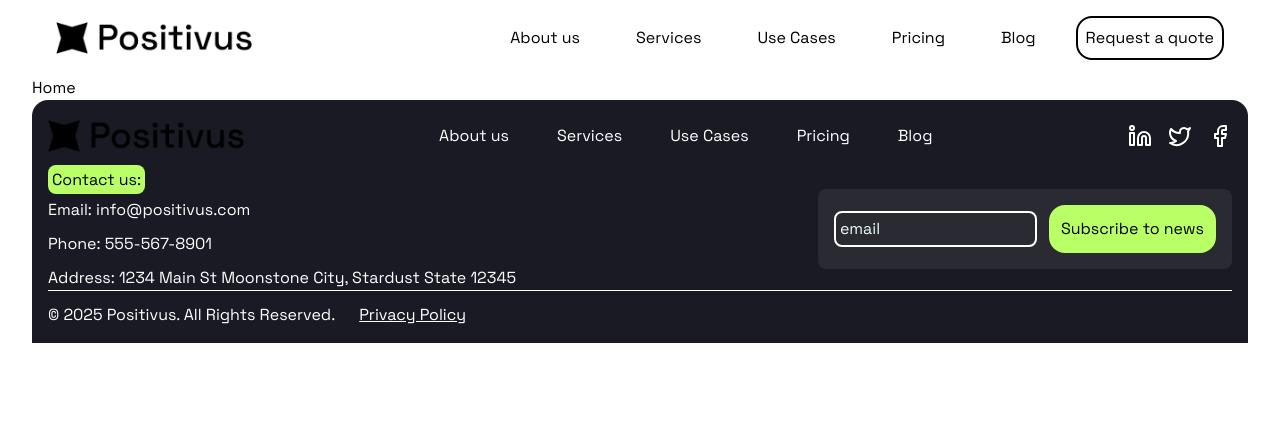
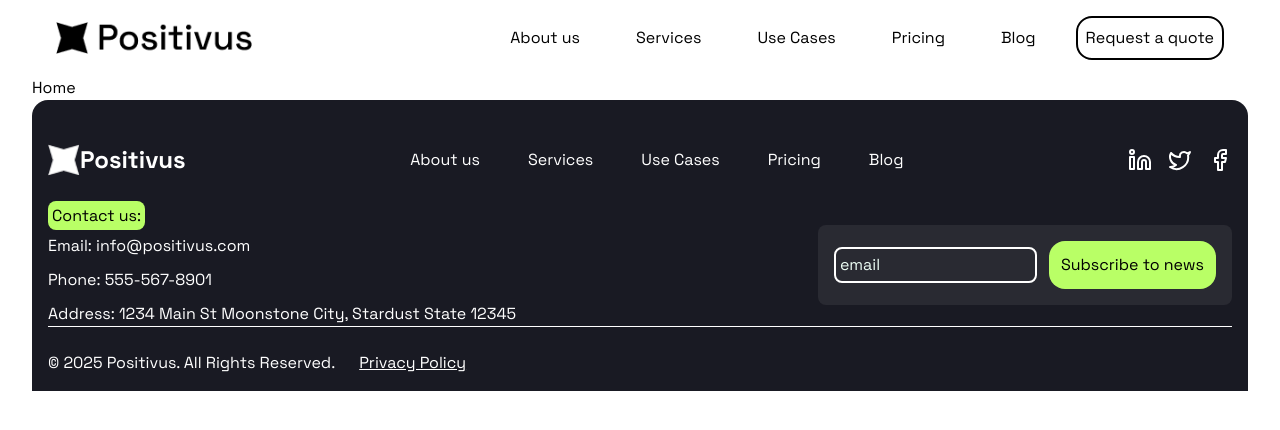
Before and after one commit to ChibgatullahMinhaz/Positivus, a React (Vite) app: page / in a window 1280 px wide. Shown: the top 430 px of the page. Built offline with nearby package versions, Linux system fonts and the light colour scheme; a web font is replaced by a local one.

Commit message:
fixed desing

```diff
--- a/src/Components/Footer.jsx
+++ b/src/Components/Footer.jsx
@@ -2,12 +2,17 @@ import React from "react";
 import { Link } from "react-router";
 import Logo from "./Logo";
 import { Linkedin, Twitter, Facebook } from "lucide-react";
+import vectorImage from '../assets/VectorWhite.png'
 export default function Footer() {
   return (
     <div className="bg-[#191A23]  rounded-t-2xl text-white p-4">
       {/* nav bar */}
-      <div className="flex justify-between items-center flex-col md:flex-row ">
-        <Logo />
+      <div className="flex justify-between items-center flex-col md:flex-row my-3 md:my-6">
+            {/* Logo */}
+              <Link to="/" className="flex items-center font-bold text-2xl">
+                <img className="w-auto h-8" src={vectorImage} alt="Positivus logo" />
+                <span>Positivus</span>
+              </Link>
         <nav
           aria-label="footer Navigation"
           className="space-x-4 flex flex-col md:flex-row justify-center items-center"
@@ -57,7 +62,7 @@ export default function Footer() {
         </div>
       </div>
       {/* contact section */}
-      <div className="flex flex-col md:flex-row justify-between items-center my-3 border-b ">
+      <div className="flex flex-col md:flex-row justify-between items-center my-3 border-b md:my-6">
         <section className="space-y-2.5">
           <span className="bg-[#B9FF66] text-black rounded-lg p-1">
             Contact us:
```
Also changed, not shown: src/assets/VectorWhite.png (added).
